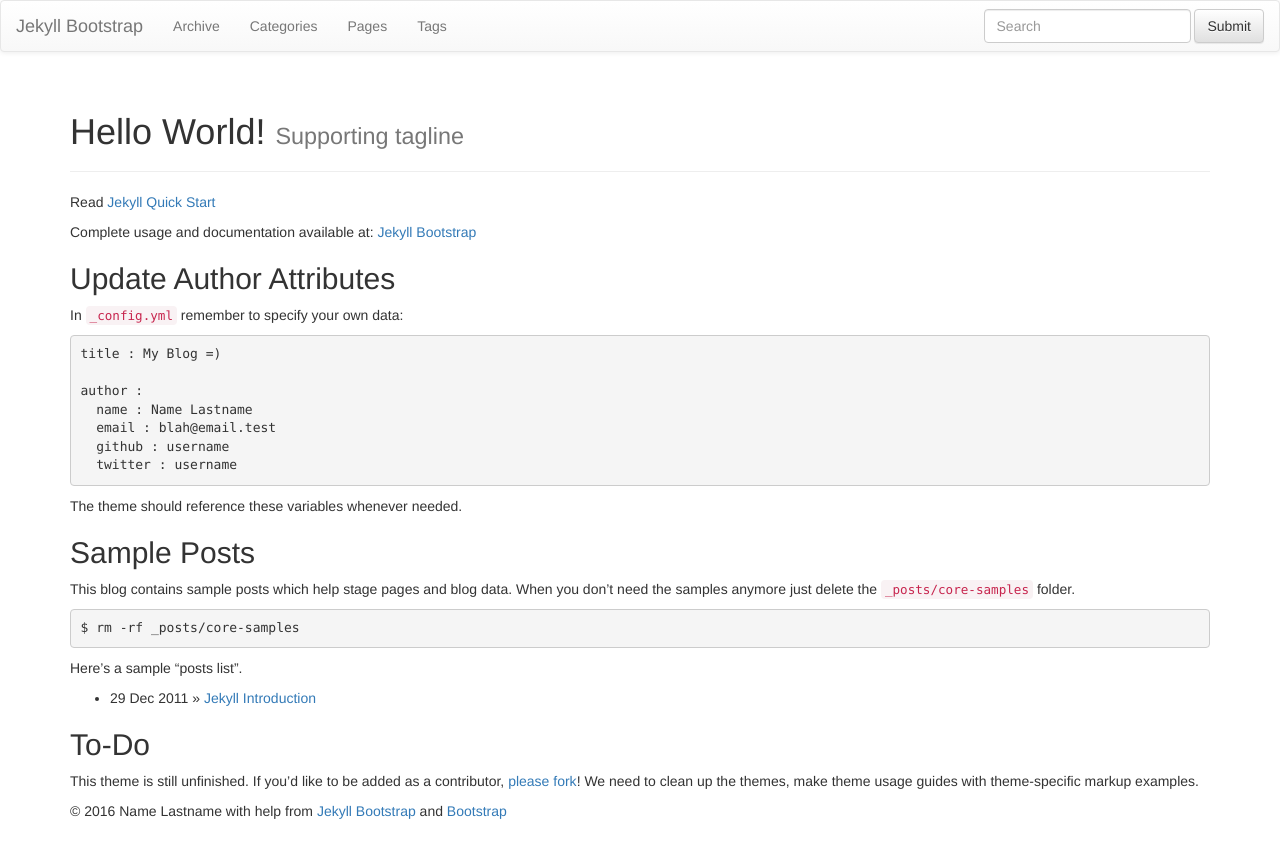
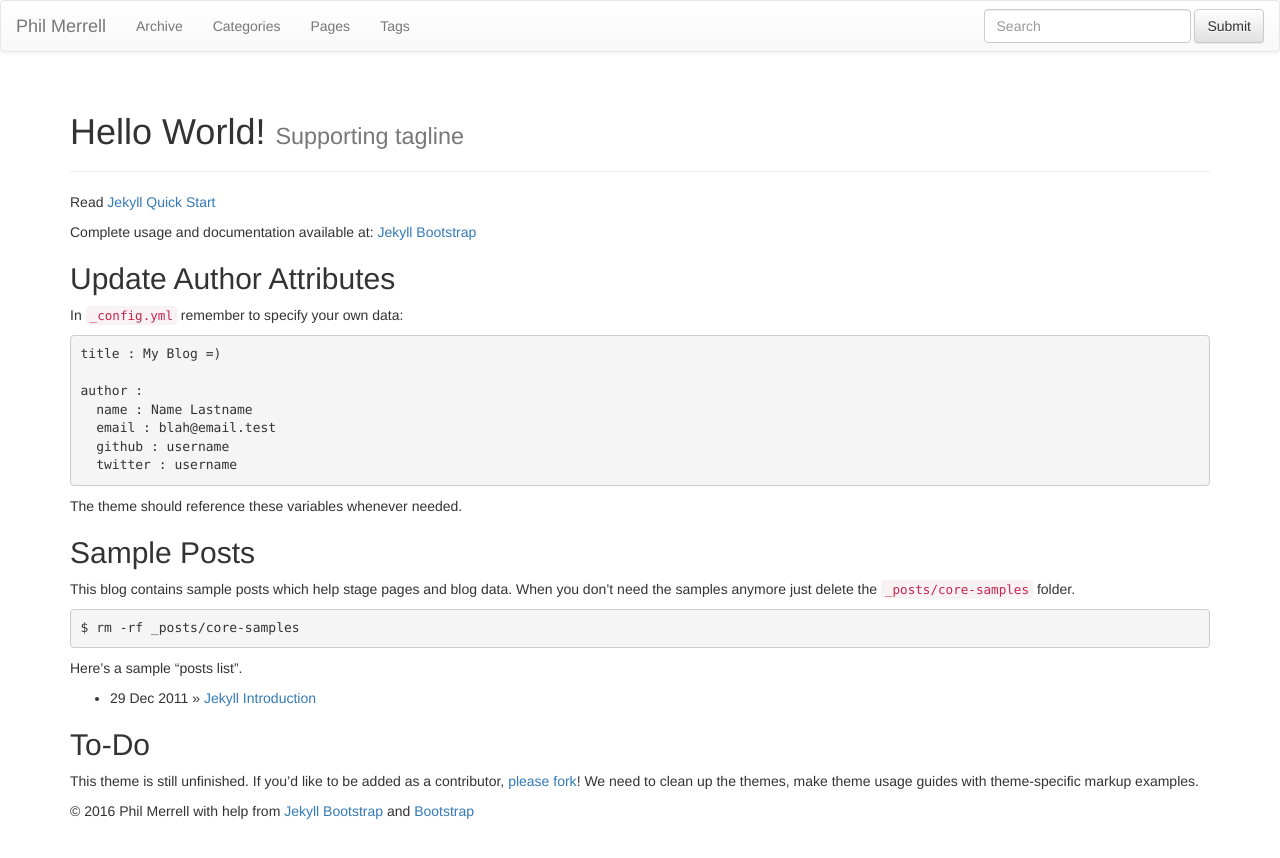
Before and after one commit to philmerrell/philmerrell.github.com, a Jekyll site: the page built from index.md, in a window 1280 px wide. Shown: the top 858 px of the page. Built offline with Jekyll 4.4.1, drawn with Linux system fonts in a browser that asks for light colours; nearby versions of some CDN libraries; library files that are not in the unit come from our copies.

Commit message:
chore: Update config with relevant information

```diff
--- a/_config.yml
+++ b/_config.yml
@@ -3,17 +3,17 @@
 permalink: /:categories/:year/:month/:day/:title
 
 exclude: [".rvmrc", ".rbenv-version", "README.md", "Rakefile", "changelog.md"]
-highlighter: pygments
+highlighter: rouge
 
 # Themes are encouraged to use these universal variables
 # so be sure to set them if your theme uses them.
 #
-title : Jekyll Bootstrap
-tagline: Site Tagline
+title : Phil Merrell
+tagline: Building products
 author :
-  name : Name Lastname
-  email : blah@email.test
-  github : username
+  name : Phil Merrell
+  email : philbot5000@gmail.com
+  github : philmerrell
   twitter : username
   feedburner : feedname
 
```
